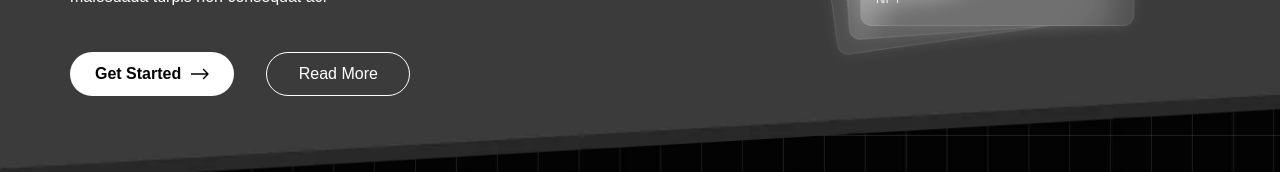
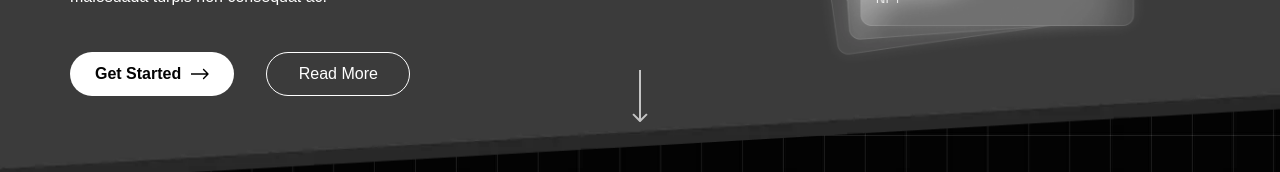
Before and after one commit to Raghav-558/karmic-labs, a React (Create React App) app: page / in a window 1280 px wide. Shown: the part 600-772 px from the top of the page. Built offline with nearby package versions, Linux system fonts and the light colour scheme.

Commit message:
Add hero arrow

```diff
--- a/src/App.js
+++ b/src/App.js
@@ -1,7 +1,6 @@
 import './App.css';
 import BackToTop from './common/BackToTop';
 import Hero from './components/Hero';
-import Karmic from './components/Karmic';
 import Projects from './components/Projects';
 import Services from './components/Services';
 import UpcomingProjects from './components/UpcomingProjects';
@@ -13,7 +12,6 @@ function App() {
       <UpcomingProjects />
       <Services />
       <Projects />
-      {/* <Karmic/> */}
       <BackToTop />
     </>
   );
--- a/src/components/Hero.jsx
+++ b/src/components/Hero.jsx
@@ -9,14 +9,20 @@ import BottomLine from '../assets/images/text-top-line.webp'
 const Hero = () => {
   return (
     <>
-      <div className='relative max-w-[1440px] mx-auto' id='home'>
+      <div className='relative' id='home'>
         <div className='absolute size-[184px] rounded-full bg-white blur-[110px] -z-10 shadow-white -left-[10%] -top-[8%]'></div>
         <div className='max-w-[1172px] mx-auto px-4'>
           <Header />
         </div>
-        <div className='bg-hero-layer bg-no-repeat min-h-[726px] max-sm:h-[760px] bg-cover bg-top -mt-2.5 relative'>
+        <div className='bg-hero-layer bg-no-repeat min-h-[726px] max-lg:h-[880px] max-md:h-[580px] max-sm:h-[760px] bg-cover bg-top -mt-2.5 relative'>
+          <a
+            href='#home'
+            className='absolute left-1/2 -translate-x-1/2 bottom-[9%] max-lg:hidden'
+          >
+            <HeroArrowIcon />
+          </a>
           <div className=' max-w-[1172px] mx-auto px-4'>
-            <div className='flex flex-wrap pt-[173px] max-lg:pt-[90px] max-md:pt-20 max-sm:pt-10 relative'>
+            <div className='flex flex-wrap pt-[173px] max-lg:pt-[90px] max-md:pt-20 max-sm:pt-10'>
               <div className='w-7/12 max-lg:w-full'>
                 <h1 className='font-sunflower font-light text-[64px] leading-[69.53px] text-white lg:max-w-[570px] max-lg:text-center uppercase max-lg:text-6xl max-md:text-5xl max-sm:text-4xl max-sm:pt-10'>
                   We are believers decentralization and {''}
--- a/src/components/Karmic.jsx
+++ /dev/null
@@ -1,9 +0,0 @@
-import React from 'react'
-
-const Karmic = () => {
-  return (
-    <div>Karmic</div>
-  )
-}
-
-export default Karmic
--- a/src/components/Projects.jsx
+++ b/src/components/Projects.jsx
@@ -27,20 +27,17 @@ const Projects = () => {
           {PROJECTS_LISTS.map((obj, i) => (
             <div
               key={i}
-              className={`w-3/12 max-xl:w-1/3 max-md:w-1/2 max-sm:w-full px-2 pt-6`}
+              className='w-3/12 max-xl:w-1/3 max-md:w-1/2 max-sm:w-full px-2 pt-6'
             >
               <div
-                className={`!max-w-[273px] mx-auto hover:scale-125 hover:!z-20 overflow-hidden group transition-all relative duration-300 cursor-pointer flex w-full rounded-lg justify-center  ${
-                  i === 0 ? 'bg-sky-blue' : ''
-                }`}
-              >
+                className='!max-w-[273px] mx-auto hover:scale-125 hover:!z-20 overflow-hidden group transition-all relative duration-300 cursor-pointer flex w-full rounded-lg justify-center'>
                 <img
                   className='w-full rounded-lg'
                   src={obj.image}
                   alt='projects-image'
                 />
                 <div className='absolute min-h-[47px] flex justify-center items-center image-box-bg bg-gray transition-all duration-300 w-full group-hover:bottom-0 bottom-[-50%]'>
-                  <p className='text-white text-lg leading-[21px] font-bold font-sunflower'>
+                  <p className='text-white text-xl max-sm:text-sm leading-[21px] font-bold font-sunflower'>
                     {obj.title}
                   </p>
                 </div>
```
Also changed, not shown: src/utils/icons.js.
